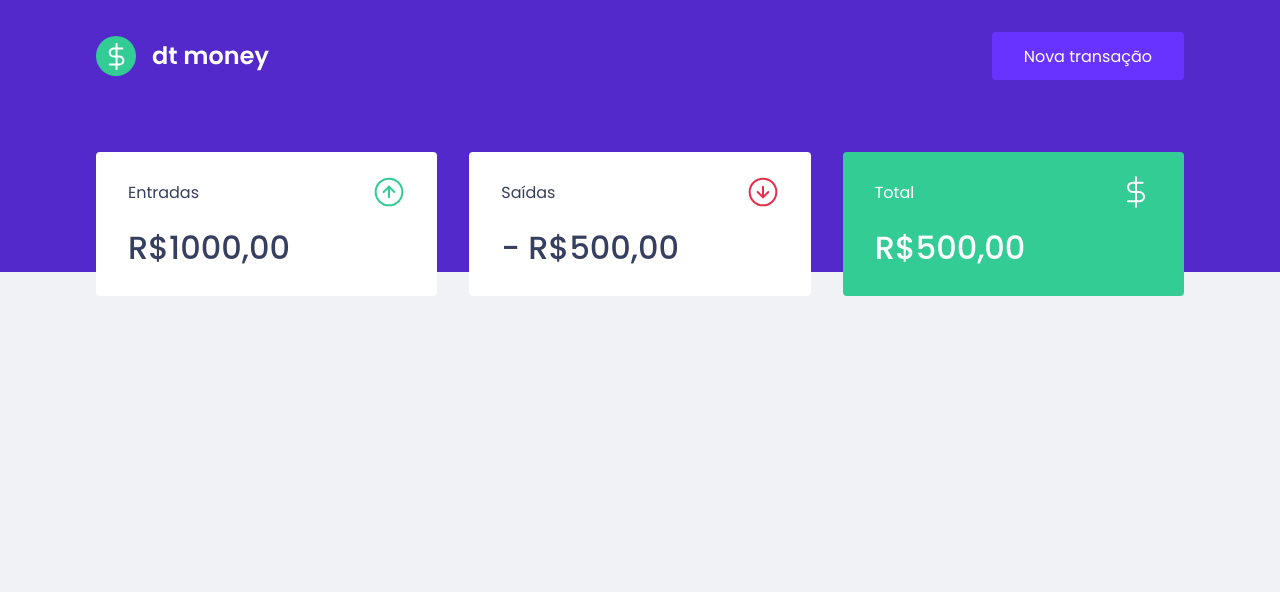
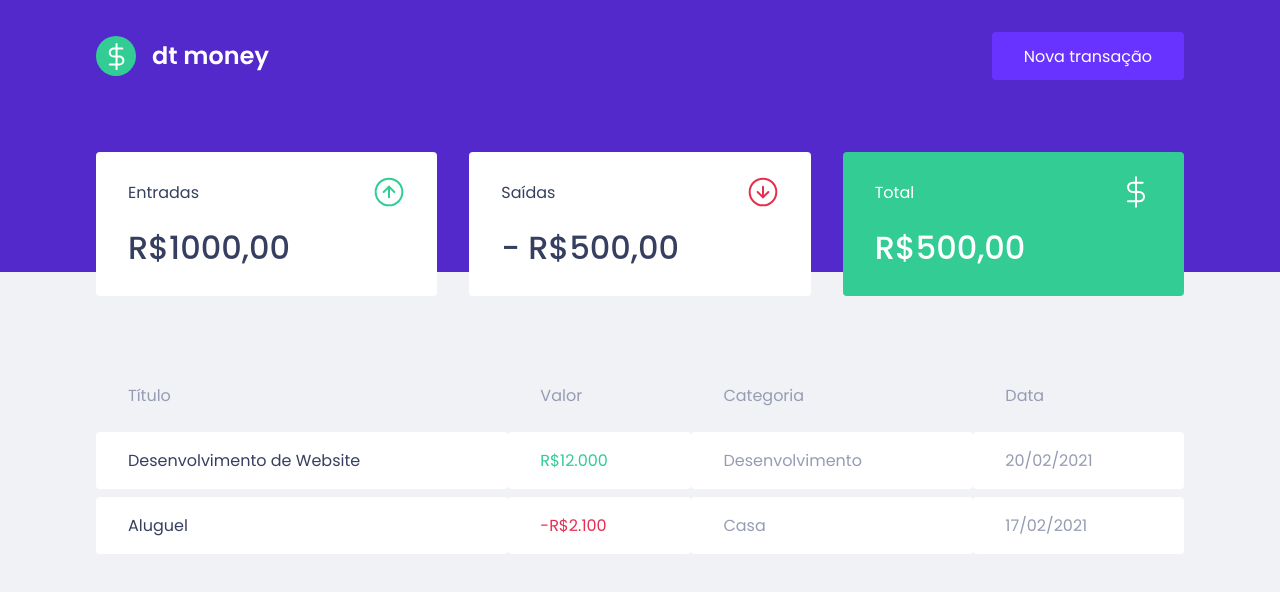
Before and after one commit to Joabesv/dt-money, a React (Create React App) app: page / in a window 1280 px wide. Shown: the top 592 px of the page. Built offline with nearby package versions, Linux system fonts and the light colour scheme.

Commit message:
componente transactionTable estilizado e criado

```diff
--- a/src/components/Dashboard/index.tsx
+++ b/src/components/Dashboard/index.tsx
@@ -1,10 +1,12 @@
 import { Summary } from '../Summary';
+import { TransactionsTable } from '../TransactionsTable';
 import { Container } from './styles';
 
 export function Dashboard() {
   return (
     <Container>
       <Summary />
+      <TransactionsTable />
     </Container>
   );
 }
--- /dev/null
+++ b/src/components/TransactionsTable/index.tsx
@@ -0,0 +1,33 @@
+import { Container } from './styles';
+
+export function TransactionsTable() {
+  return (
+    <Container>
+      <table>
+        <thead>
+          <tr>
+            <th>Título</th>
+            <th>Valor</th>
+            <th>Categoria</th>
+            <th>Data</th>
+          </tr>
+        </thead>
+
+        <tbody>
+          <tr>
+            <td>Desenvolvimento de Website</td>
+            <td className='deposit'>R$12.000</td>
+            <td>Desenvolvimento</td>
+            <td>20/02/2021</td>
+          </tr>
+          <tr>
+            <td>Aluguel</td>
+            <td className='withdraw'>-R$2.100</td>
+            <td>Casa</td>
+            <td>17/02/2021</td>
+          </tr>
+        </tbody>
+      </table>
+    </Container>
+  );
+}
--- /dev/null
+++ b/src/components/TransactionsTable/styles.ts
@@ -0,0 +1,38 @@
+import styled from 'styled-components';
+
+export const Container = styled.div`
+  margin-top: 4rem;
+
+  table {
+    width: 100%;
+    border-spacing: 0 0.5rem;
+  }
+
+  th {
+    color: var(--text-body);
+    font-weight: 400;
+    padding: 1rem 2rem;
+    text-align: left;
+    line-height: 1.5rem;
+  }
+
+  td {
+    padding: 1rem 2rem;
+    border: 0;
+    background: var(--shape);
+    color: var(--text-body);
+    border-radius: 0.25rem;
+
+    &:first-child {
+      color: var(--text-title);
+    }
+
+    &.deposit {
+      color: var(--green);
+    }
+
+    &.withdraw {
+      color: var(--red);
+    }
+  }
+`;
```
